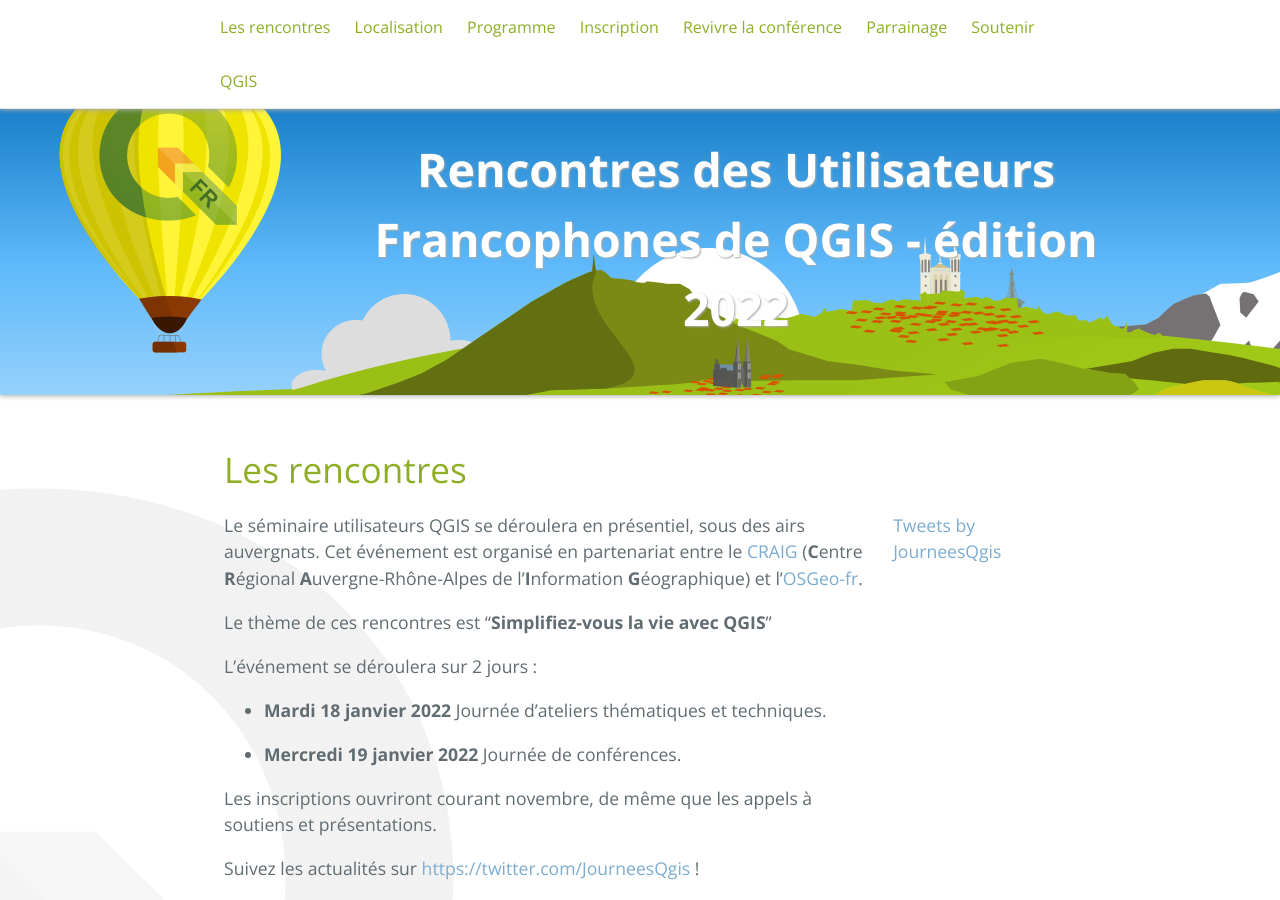
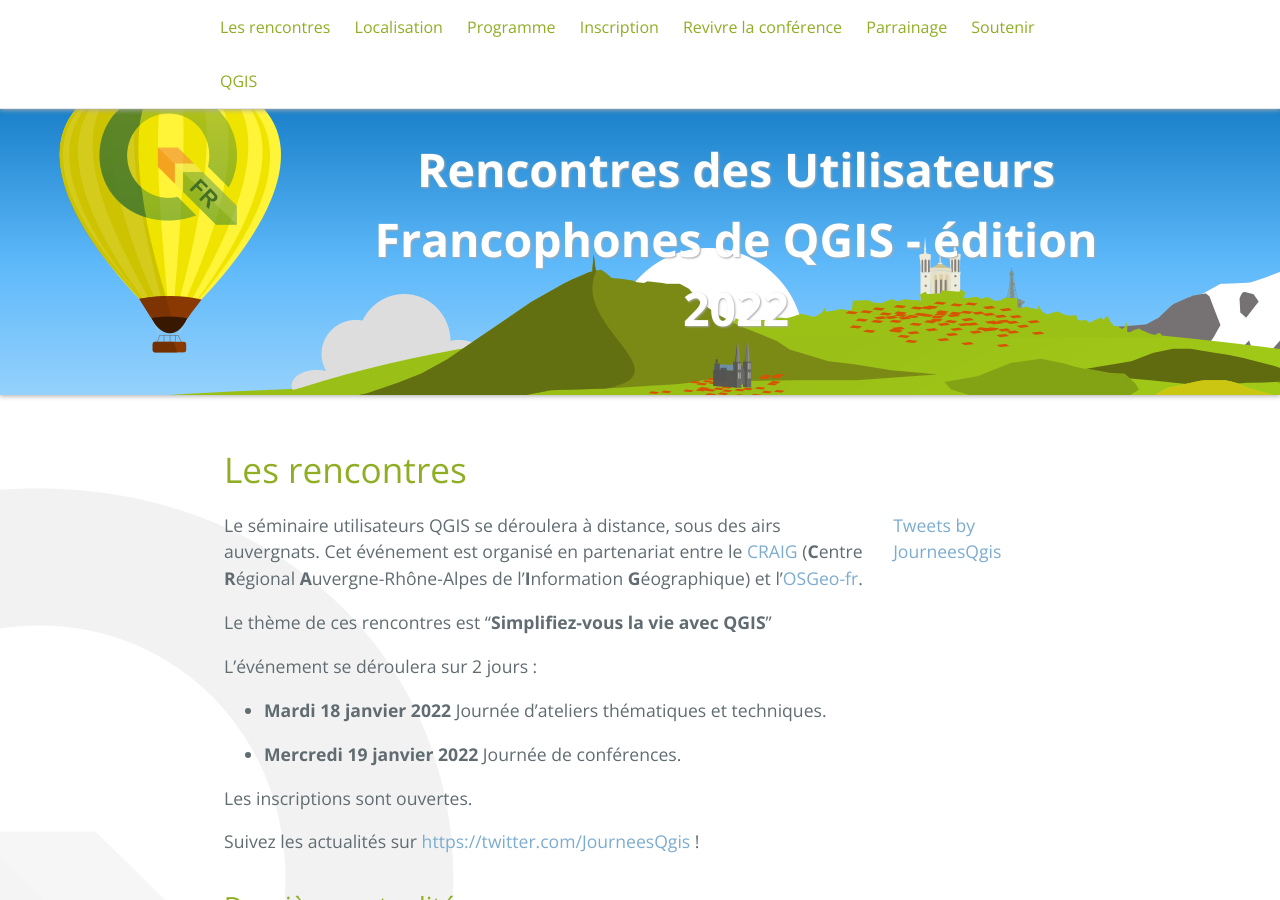
Before and after one commit to OSGeo-fr/QGIS-conf-fr-website, a Jekyll site: the page built from index.md, in a window 1280 px wide and 900 px high. Built offline with Jekyll 4.4.1, drawn with Linux system fonts in a browser that asks for light colours; comment, search, counter and statistics services are not loaded; the repository's description, which GitHub fills in, is left out.

Commit message:
Update index.md

```diff
--- a/index.md
+++ b/index.md
@@ -5,7 +5,7 @@ tagline: Rencontrez, échangez, discutez autour de QGIS !
 menu: header
 ---
 
-Le séminaire utilisateurs QGIS se déroulera en présentiel, sous des airs auvergnats. Cet événement est organisé en partenariat entre le [CRAIG](https://www.craig.fr/) (**C**entre **R**égional **A**uvergne-Rhône-Alpes de l'**I**nformation **G**éographique) et l'[OSGeo-fr](https://www.osgeo.asso.fr/).
+Le séminaire utilisateurs QGIS se déroulera à distance, sous des airs auvergnats. Cet événement est organisé en partenariat entre le [CRAIG](https://www.craig.fr/) (**C**entre **R**égional **A**uvergne-Rhône-Alpes de l'**I**nformation **G**éographique) et l'[OSGeo-fr](https://www.osgeo.asso.fr/).
 
 Le thème de ces rencontres est "**Simplifiez-vous la vie avec QGIS**"
 
@@ -15,6 +15,6 @@ L’événement se déroulera sur 2 jours :
 
 * **Mercredi 19 janvier 2022** Journée de conférences.
 
-Les inscriptions ouvriront courant novembre, de même que les appels à soutiens et présentations.
+Les inscriptions sont ouvertes.
 
 Suivez les actualités sur <https://twitter.com/JourneesQgis> !
```
